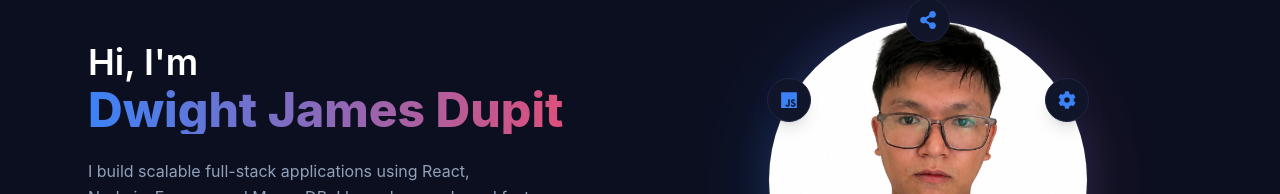
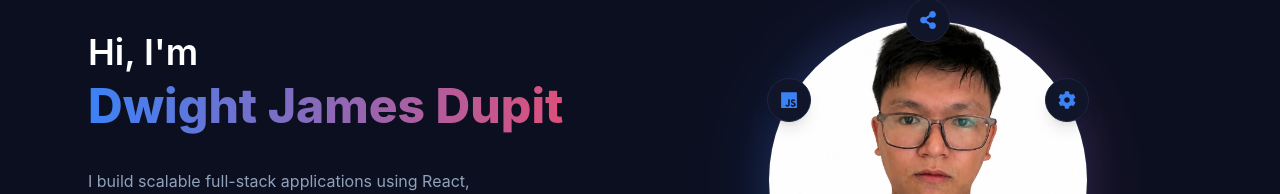
Before and after one commit to dwyt12/my-portfolio, a React (Vite) app in the folder frontend/: page / in a window 1280 px wide. Shown: the part 133-327 px from the top of the page. Built offline with nearby package versions, Linux system fonts and the light colour scheme; no server answers.

Commit message:
Fix name clipping

```diff
--- a/frontend/src/components/hero.jsx
+++ b/frontend/src/components/hero.jsx
@@ -25,7 +25,7 @@ export default function Hero() {
     <section id="home" className="max-w-6xl mx-auto px-6 py-20 grid md:grid-cols-2 gap-12 items-center">
       <div>
         <p className="text-3xl md:text-4xl font-semibold text-white">Hi, I'm</p>
-        <h1 className="text-4xl md:text-5xl font-extrabold gradient-text mt-1">
+        <h1 className="text-4xl md:text-5xl font-extrabold leading-[1.25] pb-2 gradient-text mt-1">
           Dwight James Dupit
         </h1>
         <p className="mt-6 text-slate-400 max-w-md leading-relaxed">
@@ -47,7 +47,7 @@ export default function Hero() {
         <div className="relative w-full h-full rounded-full border border-navy-600 bg-navy-800 overflow-hidden shadow-glow">
           <img
             src="/logo.jpg"
-            alt="Sajid Yaqub"
+            alt="Dwight James Dupit"
             className="w-full h-full object-cover"
           />
         </div>
```
